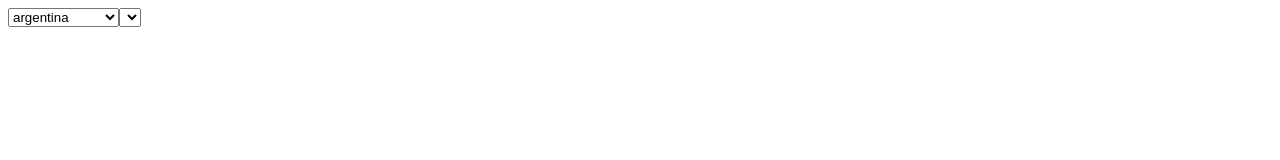
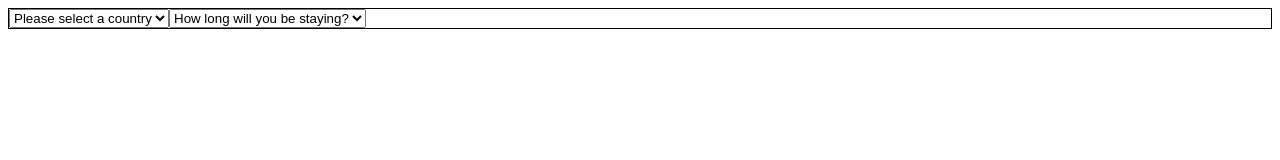
Before and after one commit to jkrueger27/jkrueger27.github.io, a plain HTML site: page index.html in a window 1280 px wide. Drawn offline with Linux system fonts and the light colour scheme.

Commit message:
fully functional

```diff
--- a/index.html
+++ b/index.html
@@ -2,6 +2,7 @@
   <head>
     <title></title>
     <script src="//cdnjs.cloudflare.com/ajax/libs/es5-shim/4.0.3/es5-shim.min.js" charset="utf-8"></script>
+      <link rel="stylesheet" href="style.css">
   </head>
   <body>
 <div id="container">
--- a/script.js
+++ b/script.js
@@ -1,57 +1,78 @@
 (function () {
   var countries = {
     //keys
-    argentina: {
-
-    },
-    brazil: {
-
-    },
-    bolivia: {
-
-    },
-    chile: {
-
-    },
-    columbia: {
-
-    },
-    equador: {
-
-    },
-    french_guyana: {
-
-    },
-    guyana: {
-
-    },
-    suriname: {
-
-    },
-    uruguay: {
-
-    },
-    venezuala: {
-
-    }
+    'Argentina': 90,
+    'Brazil': null,
+    'Bolivia': 90,
+    'Chile': 90,
+    'Columbia': 180,
+    'Equador': 180,
+    'French Guyana': 90,
+    'Guyana': 90,
+    'Paraguay': 90,
+    'Peru': 180,
+    'suriname': 90,
+    'uruguay': 90,
+    'venezuala': 90
   }
   //main container div
   var container = document.getElementById('container');
   //create a couple selects
-  var selectA = document.createElement('select');
-  var selectB = document.createElement('select');
+  var countriesSelect = document.createElement('select');
+  var stayLengthSelect = document.createElement('select');
 
+//Add default values for selects
+var countriesDefault = document.createElement('option');
+var stayLengthDefault = document.createElement('option');
+
+countriesDefault.innerHTML = 'Please select a country';
+stayLengthDefault.innerHTML = 'How long will you be staying?';
+
+countriesSelect.appendChild(countriesDefault);
+stayLengthSelect.appendChild(stayLengthDefault);
+
+//set up first select options (countriesSelect)
 Object.keys(countries).forEach(function (country) {
     var option = document.createElement('option');
 
     option.setAttribute('value' , country);
 
     option.innerHTML = country;
-    selectA.appendChild(option);
+    countriesSelect.appendChild(option);
 });
 
+//set up second select options (stayLengthSelect)
+[30,60,90,180].forEach(function (stayLength) {
+    var option = document.createElement('option');
+
+    option.setAttribute('value', stayLength);
+    option.innerHTML = stayLength;
+
+    stayLengthSelect.appendChild(option);
+});
 
   //append selects to container
-  container.appendChild(selectA);
-  container.appendChild(selectB);
+  container.appendChild(countriesSelect);
+  container.appendChild(stayLengthSelect);
+
+//listen for select changes
+container.addEventListener('change', function (e) {
+    //remove old response
+    var oldResponse = document.getElementById('response');
+    if (oldResponse) {
+        container.removeChild(oldResponse);
+    }
+    if (stayLengthSelect.value !== 'How long will you be staying?' && countriesSelect.value !== 'Please select a country') {
+        console.log(parseInt(countries[countriesSelect.value]), parseInt(stayLengthSelect.value));
+        var response = document.createElement('div');
+        response.setAttribute('id', 'response');
+
+        if (parseInt(countries[countriesSelect.value]) >= parseInt(stayLengthSelect.value)) {
+                response.innerHTML = 'No Visa required';
+        } else {
+            response.innerHTML = 'You\'re going to need a visa';
+        }
+        container.appendChild(response);
+    }
+ });
 })();
--- /dev/null
+++ b/style.css
@@ -0,0 +1,3 @@
+#container {
+    border: 1px solid black;
+}
```
